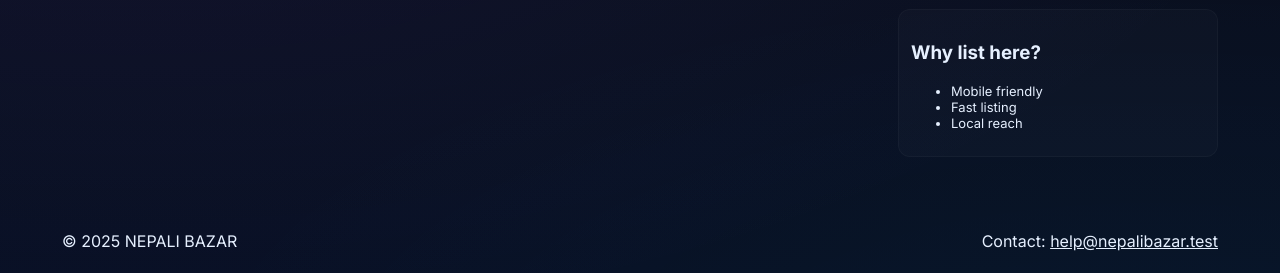
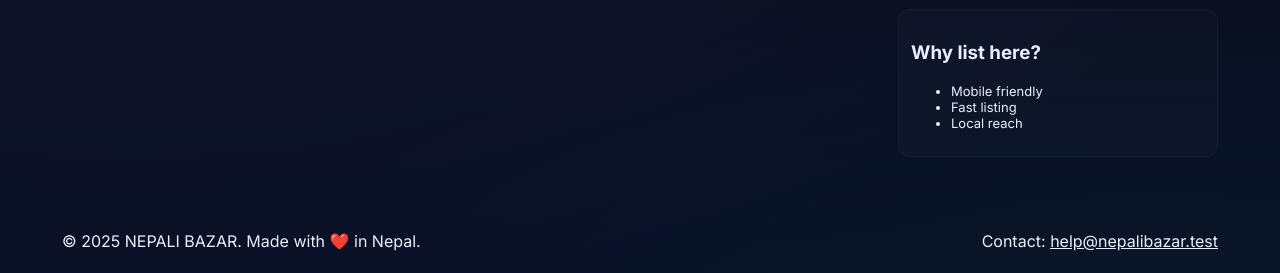
Before and after one commit to Young-Jerry/NepaliBazar.github.io, a website built with Vite: page products.html in a window 1280 px wide. Shown: the part 1142-1415 px from the top of the page. Built offline with nearby package versions, Linux system fonts and the light colour scheme.

Commit message:
Update products.html

```diff
--- a/products.html
+++ b/products.html
@@ -11,6 +11,7 @@
   <!-- Main CSS -->
   <link rel="stylesheet" href="css/styles.css">
 
+  <!-- Config + product bootstrap -->
   <script src="js/config.js"></script>
   <script src="js/product-data.js"></script>
 </head>
@@ -62,7 +63,7 @@
     </section>
 
     <aside class="sidebar">
-      <!-- ads injected by app.js -->
+      <!-- Ads injected by app.js -->
       <div class="ad-slot tall"></div>
       <div class="ad-slot small"></div>
 
@@ -80,7 +81,7 @@
   <!-- Footer -->
   <footer class="site-footer">
     <div class="container footer-inner">
-      <div>© <span id="year"></span> <span class="site-name"></span></div>
+      <div>© <span id="year"></span> <span class="site-name"></span>. Made with ❤️ in Nepal.</div>
       <div class="muted">Contact: <a href="mailto:help@nepalibazar.test">help@nepalibazar.test</a></div>
     </div>
   </footer>
@@ -88,11 +89,11 @@
   <!-- Scripts -->
   <script src="js/app.js"></script>
   <script>
-    // Year + site name
+    // Footer branding
     document.getElementById('year').textContent = new Date().getFullYear();
     document.querySelectorAll('.site-name').forEach(el => el.textContent = window.SITE_NAME || 'NEPALI BAZAR');
 
-    // Login state toggle
+    // Logged-in state
     const loggedUser = localStorage.getItem("nb_logged_in_user");
     const loginLink = document.getElementById("login-link");
     const userInfo = document.getElementById("user-info");
```
